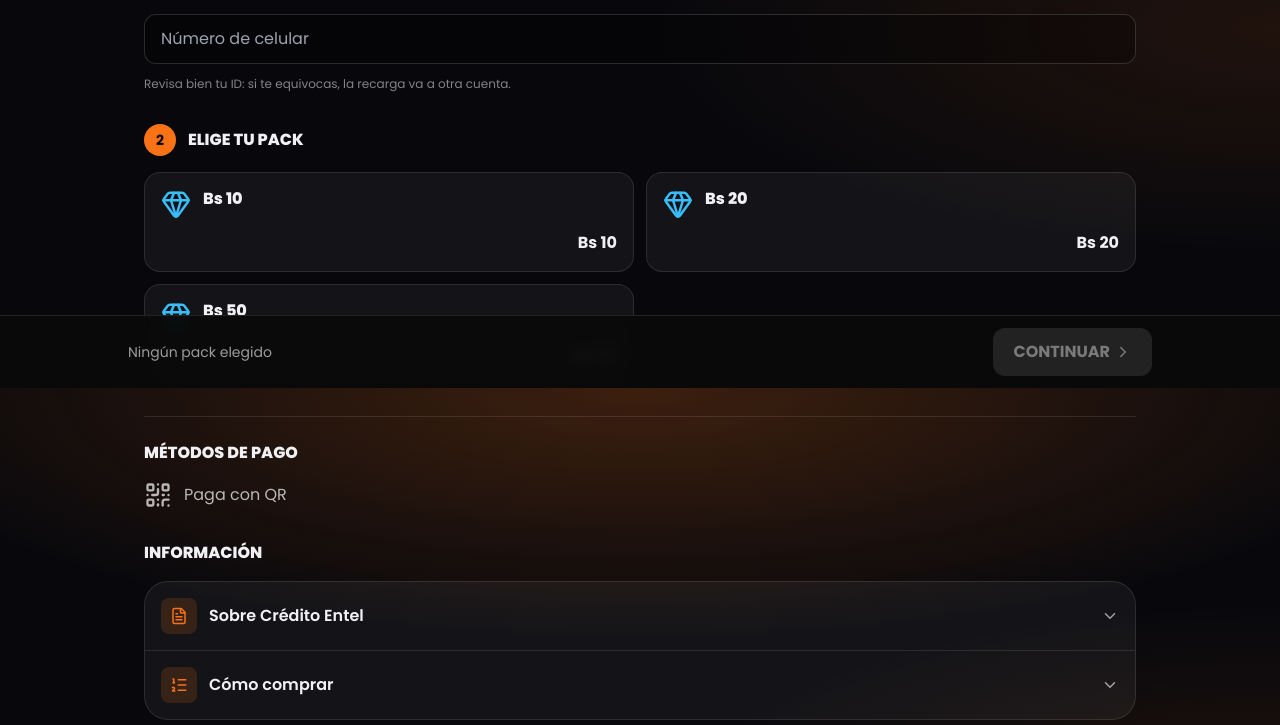
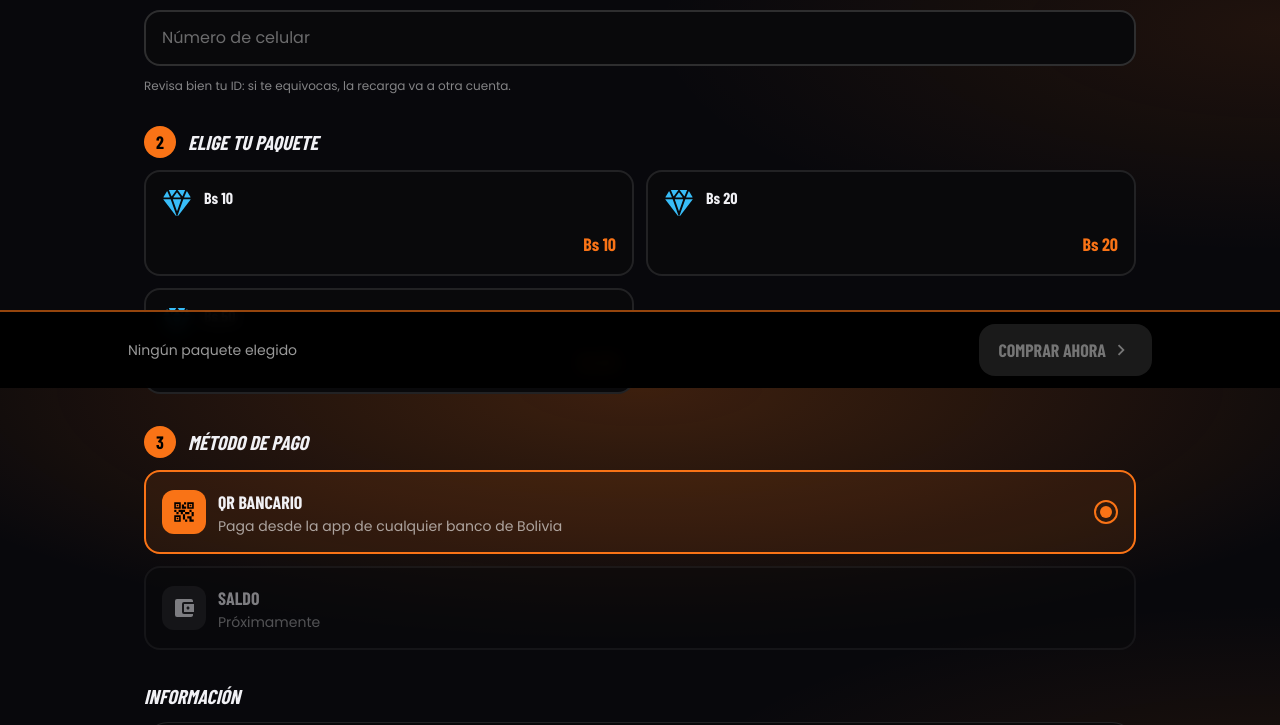
Before and after one commit to BladimirBLopez/recargas-bo, a Next.js app: page /juego/credito-entel in a window 1280 px wide. Shown: the part 412-1137 px from the top of the page. Built offline with nearby package versions, Linux system fonts and the light colour scheme; a web font is replaced by a local one.

Commit message:
Pantalla de compra en 3 pasos y estado de pago en vivo

```diff
--- a/components/Checkout.js
+++ b/components/Checkout.js
@@ -1,22 +1,31 @@
 'use client';
 import { useState, useEffect } from 'react';
-import { Gem, QrCode, ChevronRight, ChevronDown, FileText, ListOrdered } from 'lucide-react';
-import { WHATSAPP } from '@/data/games';
+import { IoDiamond } from 'react-icons/io5';
+import {
+  MdQrCode2,
+  MdAccountBalanceWallet,
+  MdChevronRight,
+  MdKeyboardArrowDown,
+  MdDescription,
+  MdListAlt,
+  MdLock,
+} from 'react-icons/md';
 import OrderPay from '@/components/OrderPay';
 
 const inputCls =
-  'w-full rounded-xl bg-black/30 border border-white/15 px-4 py-3 outline-none focus:border-yellow-300';
+  'w-full rounded-2xl border-2 border-white/15 bg-zinc-950 px-4 py-3.5 text-base outline-none placeholder:text-white/40 focus:border-yellow-300';
 const PAGE = 8;
 
-function Step({ n, title, children }) {
+function Step({ n, title, action, children }) {
   return (
     <section>
-      <h2 className="font-extrabold uppercase mb-4 flex items-center gap-3">
-        <span className="h-8 w-8 rounded-full bg-yellow-300 text-black text-sm font-bold flex items-center justify-center">
+      <div className="mb-3 flex items-center gap-3">
+        <span className="grid h-8 w-8 place-items-center rounded-full bg-yellow-300 font-display text-lg font-extrabold text-black">
           {n}
         </span>
-        {title}
-      </h2>
+        <h2 className="flex-1 font-display text-xl font-extrabold uppercase italic">{title}</h2>
+        {action}
+      </div>
       {children}
     </section>
   );
@@ -25,16 +34,16 @@ function Step({ n, title, children }) {
 function Acc({ icon: Icon, title, children }) {
   return (
     <details className="group border-b border-white/10 last:border-0">
-      <summary className="flex items-center gap-3 px-4 py-4 cursor-pointer list-none font-semibold [&::-webkit-details-marker]:hidden">
+      <summary className="flex cursor-pointer list-none items-center gap-3 px-4 py-4 font-semibold [&::-webkit-details-marker]:hidden">
         {Icon && (
-          <span className="h-9 w-9 rounded-lg bg-yellow-300/15 text-yellow-300 flex items-center justify-center">
-            <Icon size={18} />
+          <span className="flex h-9 w-9 items-center justify-center rounded-lg bg-yellow-300/15 text-yellow-300">
+            <Icon size={20} />
           </span>
         )}
         <span className="flex-1">{title}</span>
-        <ChevronDown size={18} className="text-white/60 transition group-open:rotate-180" />
+        <MdKeyboardArrowDown size={22} className="text-white/60 transition group-open:rotate-180" />
       </summary>
-      <div className="px-4 pb-4 text-sm text-white/70 space-y-1">{children}</div>
+      <div className="space-y-1 px-4 pb-4 text-sm text-white/70">{children}</div>
     </details>
   );
 }
@@ -57,6 +66,7 @@ export default function Checkout({ game }) {
   const [order, setOrder] = useState(null);
   const [verif, setVerif] = useState(null);
   const [creating, setCreating] = useState(false);
+  const [err, setErr] = useState('');
 
   useEffect(() => {
     try {
@@ -102,27 +112,16 @@ export default function Checkout({ game }) {
       ctrl.abort();
     };
   }, [id, isFF, idFormatOk, game.slug]);
+
   const idReady = isFF ? idFormatOk && (verif?.state === 'ok' || verif?.state === 'unknown') : id.length > 3;
   const ready = Boolean(pkg) && idReady;
-
-  const lines = ready
-    ? [
-        `Hola, quiero recargar *${game.name}*`,
-        `Paquete: ${pkg.label}`,
-        `Precio: Bs ${pkg.price}`,
-        `${game.idLabel}: ${id}`,
-        'Quiero pagar por QR.',
-      ]
-    : [];
-  const href = ready
-    ? `https://wa.me/${WHATSAPP}?text=${encodeURIComponent(lines.join('\n'))}`
-    : undefined;
-
-  const hint = isFF ? 'Escribe tu ID (solo números)' : 'Escribe tu ID';
+  const showCard = isFF && verif?.state === 'ok';
+  const hint = !idReady ? 'Escribe tu ID' : !pkg ? 'Elige un paquete' : '';
 
   async function createOrder() {
-    if (creating) return;
+    if (creating || !ready) return;
     setCreating(true);
+    setErr('');
     try {
       const r = await fetch('/api/pedido', {
         method: 'POST',
@@ -136,13 +135,24 @@ export default function Checkout({ game }) {
       });
       const d = await r.json().catch(() => ({}));
       if (!r.ok || !d.code) {
-        alert('No pudimos crear tu pedido. Intenta otra vez en unos segundos.');
+        setErr('No pudimos crear tu pedido. Intenta otra vez en unos segundos.');
         return;
       }
-      setOrder({ code: d.code, orderId: d.orderId, slug: game.slug, ts: Date.now(), game: game.name, pkg: pkg.label, price: d.price, idLabel: game.idLabel, id });
+      setOrder({
+        code: d.code,
+        orderId: d.orderId,
+        slug: game.slug,
+        ts: Date.now(),
+        game: game.name,
+        pkg: pkg.label,
+        price: d.price,
+        idLabel: game.idLabel,
+        id,
+        nick: verif?.state === 'ok' ? verif.nickname : undefined,
+      });
       window.scrollTo(0, 0);
     } catch (e) {
-      alert('Sin conexión. Revisa tu internet e intenta otra vez.');
+      setErr('Sin conexión. Revisa tu internet e intenta otra vez.');
     } finally {
       setCreating(false);
     }
@@ -152,9 +162,25 @@ export default function Checkout({ game }) {
 
   return (
     <div className="space-y-8 pb-32">
-
-      <Step n="1" title={game.idLabel}>
+      <Step
+        n="1"
+        title={game.idLabel}
+        action={
+          showCard && (
+            <button
+              onClick={() => {
+                setPlayerId('');
+                setVerif(null);
+              }}
+              className="rounded-xl border border-yellow-300 px-3 py-1 font-display text-sm font-bold uppercase text-yellow-300"
+            >
+              Cambiar
+            </button>
+          )
+        }
+      >
         <div className="space-y-3">
+          {!showCard && (
             <input
               value={playerId}
               onChange={(e) => setPlayerId(e.target.value)}
@@ -162,13 +188,14 @@ export default function Checkout({ game }) {
               inputMode="numeric"
               className={inputCls}
             />
-          {isFF && verif?.state === 'loading' && (
-            <p className="text-sm text-white/60">Verificando ID...</p>
           )}
-          {isFF && verif?.state === 'ok' && (
+          {isFF && verif?.state === 'loading' && <p className="text-sm text-white/60">Verificando ID...</p>}
+          {showCard && (
             <div className="rounded-3xl border border-white/15 bg-black p-5">
               <div className="flex items-center gap-4">
-                <div className={`flex h-16 w-16 shrink-0 items-center justify-center rounded-2xl bg-gradient-to-br ${game.color} text-3xl`}>
+                <div
+                  className={`flex h-16 w-16 shrink-0 items-center justify-center rounded-2xl bg-gradient-to-br ${game.color} text-3xl`}
+                >
                   {game.emoji}
                 </div>
                 <div className="min-w-0 flex-1">
@@ -184,7 +211,7 @@ export default function Checkout({ game }) {
                 </div>
               </div>
               <div className="mt-4 flex items-center gap-3 border-t border-white/15 pt-4 text-sm text-white/50">
-                <span className="text-lg text-green-400">🔒</span>
+                <MdLock size={20} className="shrink-0 text-green-400" />
                 <span>Tu recarga será entregada directamente a esta cuenta.</span>
               </div>
             </div>
@@ -198,15 +225,13 @@ export default function Checkout({ game }) {
           {id !== '' && isFF && !idFormatOk && (
             <p className="text-sm text-red-400">El ID debe tener solo números (8 a 12 dígitos).</p>
           )}
-          <p className="text-xs text-white/50">
-            Revisa bien tu ID: si te equivocas, la recarga va a otra cuenta.
-          </p>
+          <p className="text-xs text-white/50">Revisa bien tu ID: si te equivocas, la recarga va a otra cuenta.</p>
         </div>
       </Step>
 
-      <Step n="2" title="Elige tu pack">
+      <Step n="2" title="Elige tu paquete">
         {hasTabs && (
-          <div className="grid grid-cols-2 gap-3 mb-4">
+          <div className="mb-4 grid grid-cols-2 gap-3">
             {[
               ['rec', 'Recargas'],
               ['pass', 'Pases'],
@@ -217,10 +242,10 @@ export default function Checkout({ game }) {
                   setTab(k);
                   setAll(false);
                 }}
-                className={`rounded-2xl border py-4 font-bold transition ${
+                className={`rounded-2xl border-2 py-3 font-display text-lg font-bold uppercase transition ${
                   active === k
-                    ? 'border-yellow-300 bg-yellow-300/10 text-white'
-                    : 'border-white/10 bg-white/5 text-white/60'
+                    ? 'border-yellow-300 bg-yellow-300 text-black'
+                    : 'border-white/10 bg-zinc-950 text-white/70'
                 }`}
               >
                 {name}
@@ -237,31 +262,29 @@ export default function Checkout({ game }) {
               <button
                 key={p.id}
                 onClick={() => setPkgId(p.id)}
-                className={`relative rounded-2xl border p-4 text-left transition active:scale-95 ${
+                className={`relative rounded-2xl border-2 p-4 text-left transition active:scale-95 ${
                   on
-                    ? 'border-yellow-300 bg-yellow-300/10 ring-1 ring-yellow-300'
+                    ? 'border-yellow-300 bg-yellow-300/10'
                     : p.recommended
-                    ? 'border-yellow-300/40 bg-white/5'
-                    : 'border-white/10 bg-white/5'
+                    ? 'border-yellow-300/40 bg-zinc-950'
+                    : 'border-white/10 bg-zinc-950'
                 }`}
               >
                 {p.recommended && (
-                  <span className="absolute -top-px right-3 rounded-b-lg bg-yellow-300 text-black text-[10px] font-bold px-2 py-0.5">
+                  <span className="absolute -top-px right-3 rounded-b-lg bg-yellow-300 px-2 py-0.5 text-[10px] font-bold text-black">
                     RECOMENDADO
                   </span>
                 )}
                 <div className="flex items-start gap-3">
-                  <Gem size={30} className="shrink-0 text-sky-400" />
+                  <IoDiamond size={30} className="shrink-0 text-sky-400" />
                   <div className="min-w-0">
-                    <div className={`${num ? 'text-2xl' : 'text-base'} font-extrabold leading-tight`}>
+                    <div className={`${num ? 'text-2xl' : 'text-base'} font-display font-extrabold leading-tight`}>
                       {big}
                     </div>
-                    {unit && (
-                      <div className="text-xs font-semibold text-white/60 tracking-wide">{unit}</div>
-                    )}
+                    {unit && <div className="text-xs font-semibold tracking-wide text-white/60">{unit}</div>}
                   </div>
                 </div>
-                <div className="mt-3 text-right font-bold">Bs {p.price}</div>
+                <div className="mt-3 text-right font-display text-lg font-bold text-yellow-300">Bs {p.price}</div>
               </button>
             );
           })}
@@ -273,37 +296,59 @@ export default function Checkout({ game }) {
             className="mx-auto mt-5 flex items-center gap-1 font-semibold text-yellow-300"
           >
             {all ? 'Ver menos' : 'Ver más'}
-            <ChevronDown size={18} className={all ? 'rotate-180' : ''} />
+            <MdKeyboardArrowDown size={22} className={all ? 'rotate-180' : ''} />
           </button>
         )}
       </Step>
 
-      <section className="border-t border-white/10 pt-6">
-        <h2 className="font-extrabold uppercase mb-4">Métodos de pago</h2>
-        <div className="flex items-center gap-3 text-white/70">
-          <QrCode size={28} />
-          <span>Paga con QR</span>
+      <Step n="3" title="Método de pago">
+        <div className="space-y-3">
+          <div className="flex items-center gap-3 rounded-2xl border-2 border-yellow-300 bg-yellow-300/10 p-4">
+            <span className="grid h-11 w-11 place-items-center rounded-xl bg-yellow-300 text-black">
+              <MdQrCode2 size={26} />
+            </span>
+            <span className="flex-1">
+              <span className="block font-display text-lg font-bold uppercase">QR bancario</span>
+              <span className="block text-sm text-white/60">Paga desde la app de cualquier banco de Bolivia</span>
+            </span>
+            <span className="grid h-6 w-6 place-items-center rounded-full border-2 border-yellow-300">
+              <span className="h-3 w-3 rounded-full bg-yellow-300" />
+            </span>
           </div>
-      </section>
+          <div className="flex items-center gap-3 rounded-2xl border-2 border-white/10 bg-zinc-950 p-4 opacity-50">
+            <span className="grid h-11 w-11 place-items-center rounded-xl bg-white/10">
+              <MdAccountBalanceWallet size={24} />
+            </span>
+            <span className="flex-1">
+              <span className="block font-display text-lg font-bold uppercase">Saldo</span>
+              <span className="block text-sm text-white/60">Próximamente</span>
+            </span>
+          </div>
+        </div>
+        {err && <p className="mt-3 text-sm text-red-400">{err}</p>}
+      </Step>
 
       <section>
-        <h2 className="font-extrabold uppercase mb-4">Información</h2>
-        <div className="rounded-3xl border border-white/10 bg-white/5">
-          <Acc icon={FileText} title={`Sobre ${game.name}`}>
-            <p>Recarga {game.name} en Bolivia usando solo tu {game.idLabel}.</p>
+        <h2 className="mb-3 font-display text-xl font-extrabold uppercase italic">Información</h2>
+        <div className="rounded-3xl border border-white/10 bg-zinc-950/80">
+          <Acc icon={MdDescription} title={`Sobre ${game.name}`}>
+            <p>
+              Recarga {game.name} en Bolivia usando solo tu {game.idLabel}.
+            </p>
           </Acc>
-          <Acc icon={ListOrdered} title="Cómo comprar">
+          <Acc icon={MdListAlt} title="Cómo comprar">
             <p>1. Escribe tu {game.idLabel}.</p>
-            <p>2. Elige tu pack.</p>
-            <p>3. Toca CONTINUAR: se abre WhatsApp con tu pedido.</p>
-            <p>4. Te enviamos el QR de pago y entregamos al confirmar.</p>
+            <p>2. Elige tu paquete.</p>
+            <p>3. Toca COMPRAR AHORA y paga el QR por el monto exacto.</p>
+            <p>4. Envía tu comprobante por WhatsApp.</p>
+            <p>5. Entregamos tu recarga apenas confirmemos el pago.</p>
           </Acc>
         </div>
       </section>
 
       <section>
-        <h2 className="font-extrabold uppercase mb-4">Preguntas frecuentes</h2>
-        <div className="rounded-3xl border border-white/10 bg-white/5">
+        <h2 className="mb-3 font-display text-xl font-extrabold uppercase italic">Preguntas frecuentes</h2>
+        <div className="rounded-3xl border border-white/10 bg-zinc-950/80">
           <Acc title="¿Dónde encuentro mi ID?">
             <p>Abre el juego y entra a tu perfil: ahí aparece tu ID. Cópialo para no equivocarte.</p>
           </Acc>
@@ -313,33 +358,39 @@ export default function Checkout({ game }) {
         </div>
       </section>
 
-      <div className="fixed bottom-0 inset-x-0 z-10 border-t border-white/10 bg-neutral-950/95 backdrop-blur px-4 py-3">
-        <div className="max-w-5xl mx-auto flex items-center justify-between gap-3">
+      <div className="fixed inset-x-0 bottom-0 z-10 border-t-2 border-yellow-300/60 bg-black/95 px-4 py-3 backdrop-blur">
+        <div className="mx-auto flex max-w-5xl items-center justify-between gap-3">
           <div className="min-w-0 text-sm">
             {pkg ? (
               <>
-                <div className="font-semibold truncate">{pkg.label}</div>
-                <div className="text-yellow-300 font-bold">Bs {pkg.price}</div>
-                {!ready && <div className="text-xs text-white/50">{hint}</div>}
+                <div className="truncate font-semibold">{pkg.label}</div>
+                <div className="font-display text-xl font-bold text-yellow-300">Bs {pkg.price}</div>
               </>
             ) : (
-              <span className="text-white/60">Ningún pack elegido</span>
+              <span className="text-white/60">Ningún paquete elegido</span>
             )}
+            {pkg && hint && <div className="text-xs text-white/50">{hint}</div>}
           </div>
           <button
             disabled={!ready || creating}
-            onClick={() => {
-              if (!ready || creating) return;
-              createOrder();
-            }}
-            className={`flex items-center gap-1 rounded-xl px-5 py-3 font-bold ${
-              ready ? 'bg-yellow-300 text-black' : 'bg-white/10 text-white/40'
+            onClick={createOrder}
+            className={`flex items-center gap-1 rounded-2xl px-5 py-3 font-display text-lg font-extrabold uppercase ${
+              ready ? 'bg-yellow-300 text-black active:scale-95' : 'bg-white/10 text-white/40'
             }`}
           >
-            {creating ? 'CREANDO...' : <>CONTINUAR <ChevronRight size={18} /></>}
+            Comprar ahora <MdChevronRight size={22} />
           </button>
         </div>
       </div>
+
+      {creating && (
+        <div className="fixed inset-0 z-50 grid place-items-center bg-black/80 backdrop-blur-sm">
+          <div className="space-y-4 text-center">
+            <div className="mx-auto h-14 w-14 animate-spin rounded-full border-4 border-white/20 border-t-yellow-300" />
+            <p className="font-display text-2xl font-bold uppercase italic">Procesando tu pedido...</p>
+          </div>
+        </div>
+      )}
     </div>
   );
 }
```
Also changed, not shown: app/api/pedido/estado/route.js (added, +21 -0 lines), components/OrderPay.js (+142 -50 lines). Lines whose indentation alone changed are shown as unchanged.
